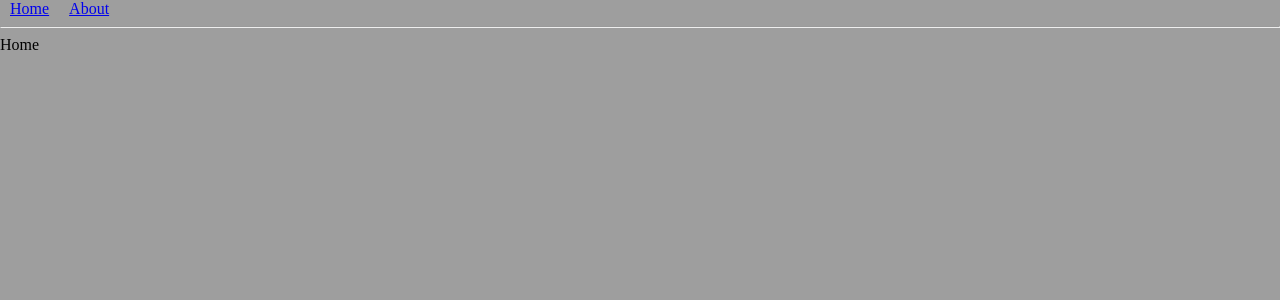
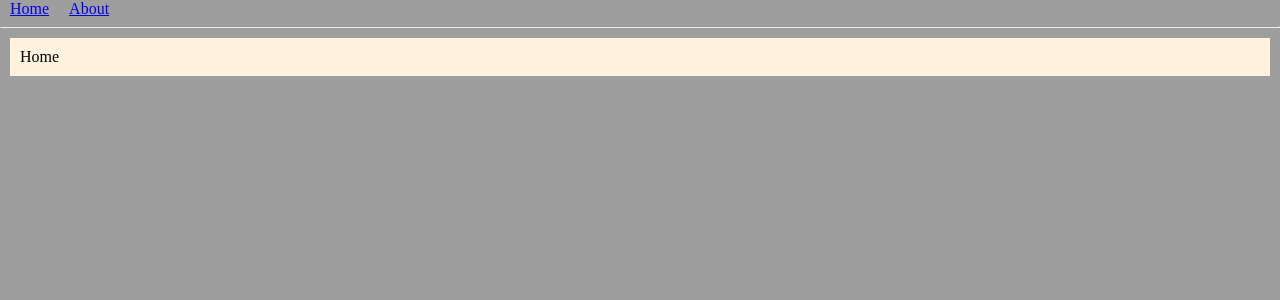
Before and after one commit to fireflower0/react-gh-pages, a React (Create React App) app: page / in a window 1280 px wide. Shown: the top 300 px of the page. Built offline with nearby package versions, Linux system fonts and the light colour scheme.

Commit message:
Fixed a style

```diff
--- a/src/About.jsx
+++ b/src/About.jsx
@@ -1,7 +1,11 @@
 import React from 'react';
 import styled from 'styled-components';
 
-const FormWrapper = styled.div``;
+const FormWrapper = styled.div`
+  margin: 10px;
+  padding: 10px;
+  background-color: #E3F2FD;
+`;
 
 const About = () => {
   return (
--- a/src/Home.jsx
+++ b/src/Home.jsx
@@ -1,7 +1,11 @@
 import React from 'react';
 import styled from 'styled-components';
 
-const FormWrapper = styled.div``;
+const FormWrapper = styled.div`
+  margin: 10px;
+  padding: 10px;
+  background-color: #FFF3E0;
+`;
 
 const Home = () => {
   return (
```
